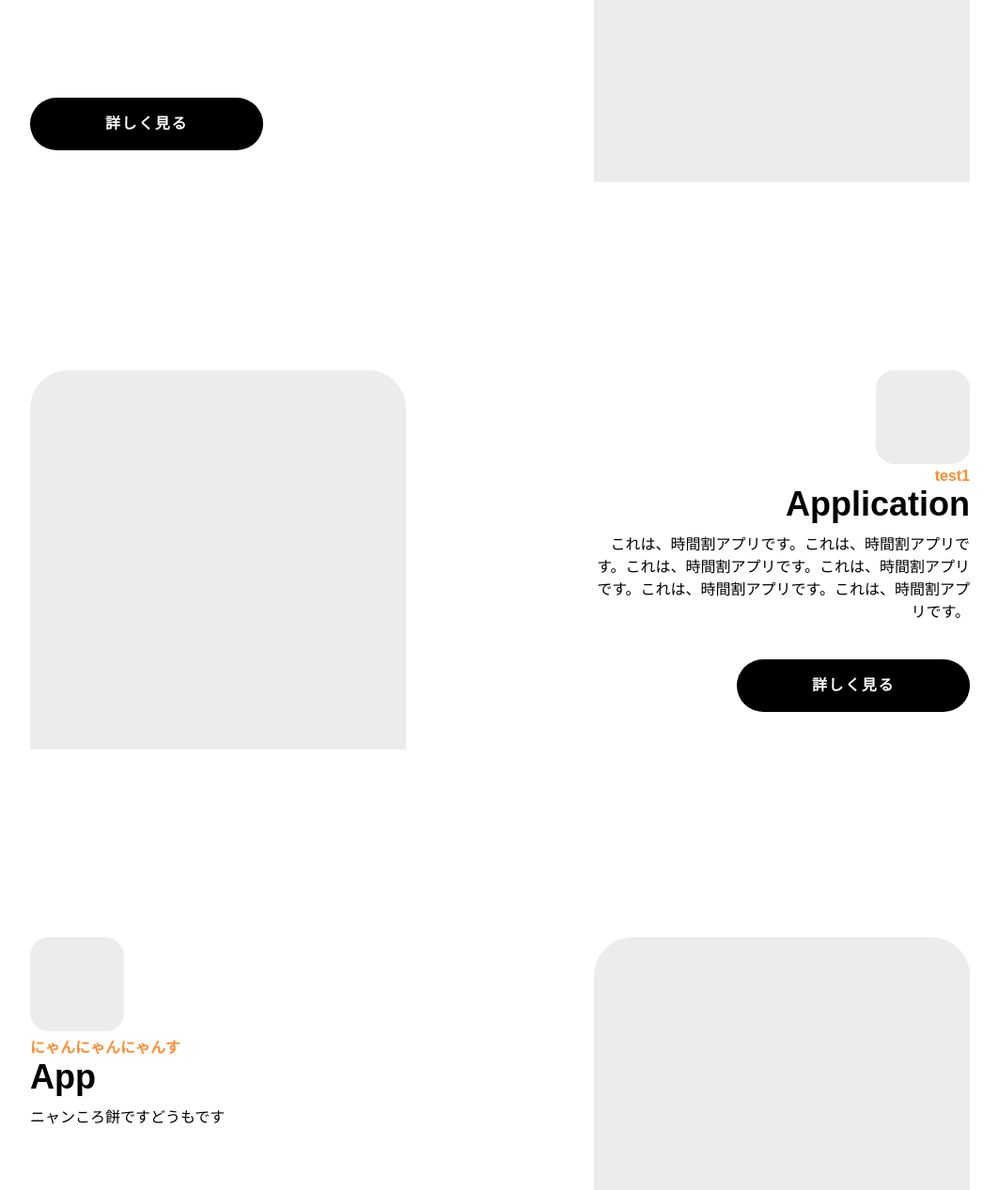
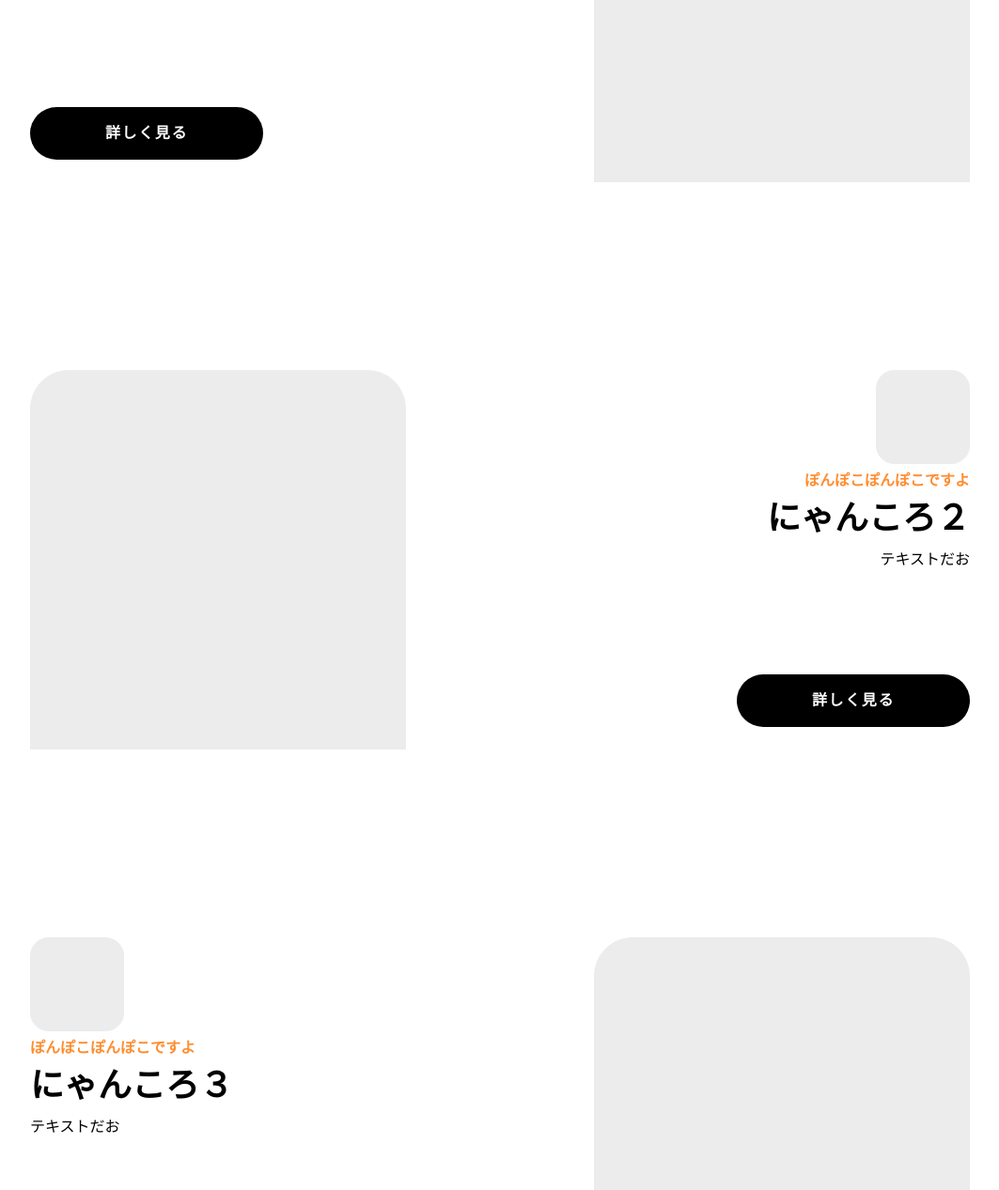
Before and after one commit to Mochily/Mochily, a Gatsby site: page / in a window 1280 px wide. Shown: the part 522-1789 px from the top of the page at 94% size, without its empty margins (108-1171 px from the left). Built offline with nearby package versions, Linux system fonts and the light colour scheme; Gatsby itself is replaced by a stand-in of ours.

Commit message:
アプリケーションを表示するところつくった

```diff
--- /dev/null
+++ b/src/components/App/App.jsx
@@ -0,0 +1,13 @@
+import React from "react"
+import AppEven from "../App/AppEven"
+import AppOdd from "../App/AppOdd"
+
+const App = ( {flug, appName, catchCopy, description} ) => {
+  const isOdd = flug;
+  if (isOdd) {
+    return <AppOdd appName={appName} catchCopy={catchCopy} description={description} />;
+  }
+  return <AppEven appName={appName} catchCopy={catchCopy} description={description}/>;
+}
+
+export default App
--- a/src/components/App/AppEven.jsx
+++ b/src/components/App/AppEven.jsx
@@ -4,7 +4,7 @@ import Src2 from "../../images/mock.png"
 import Button from "../Button/Button.jsx"
 import * as styles from "./AppListEven.module.scss"
 
-const AppEven = () => {
+const AppEven = ({ iconImg, appName, catchCopy, description, mockImg }) => {
   return (
     <div className={styles.wrapper}>
       <main className={styles.center}>
@@ -15,12 +15,10 @@ const AppEven = () => {
           <div className={styles.right}>
             <img src={Src} alt="img" className={styles.icon} />
             <p>
-              <span className={styles.catchCopy}>test1</span>
+              <span className={styles.catchCopy}>{catchCopy}</span>
             </p>
-            <h1 className={styles.appName}>Application</h1>
-            <p className={styles.description}>
-              これは、時間割アプリです。これは、時間割アプリです。これは、時間割アプリです。これは、時間割アプリです。これは、時間割アプリです。これは、時間割アプリです。
-            </p>
+            <h1 className={styles.appName}>{appName}</h1>
+            <p className={styles.description}>{description}</p>
             <Button url="/" />
           </div>
         </section>
--- a/src/components/App/AppListEven.module.scss
+++ b/src/components/App/AppListEven.module.scss
@@ -34,4 +34,5 @@ h1 {
   text-align: right;
   width: 400px;
   margin-left: auto;
+  min-height: 6rem;
 }
--- a/src/pages/index.js
+++ b/src/pages/index.js
@@ -3,8 +3,7 @@ import { Link, graphql } from "gatsby"
 import Layout from "../components/Layout/Layout"
 import useSiteMetadata from "../hooks/useSiteMetadata"
 
-import AppO from "../components/App/AppOdd"
-import AppE from "../components/App/AppEven"
+import App from "../components/App/App"
 import Container from "../components/Container/Container"
 
 const Index = ({ data, location }) => {
@@ -12,17 +11,14 @@ const Index = ({ data, location }) => {
   return (
     <Layout location={location} title={title}>
       <Container>
-        <AppO
-          appName="App"
-          catchCopy="にゃんにゃんす"
-          description="こんちゃすです"
-        />
-        <AppE />
-        <AppO
-          appName="App"
-          catchCopy="にゃんにゃんにゃんす"
-          description="ニャンころ餅ですどうもです"
-        />
+        <App flug={true}
+        appName="にゃんころ１" catchCopy="ぽんぽこぽんぽこですよ" description="テキストだお"/>
+        <App flug={false}
+        appName="にゃんころ２" catchCopy="ぽんぽこぽんぽこですよ" description="テキストだお"/>
+        <App flug={true}
+        appName="にゃんころ３" catchCopy="ぽんぽこぽんぽこですよ" description="テキストだお"/>
+        <App flug={false}
+        appName="にゃんころ４" catchCopy="ぽんぽこぽんぽこですよ" description="テキストだお"/>
       </Container>
     </Layout>
   )
```
Also changed, not shown: src/images/usagi.jpg (added).
